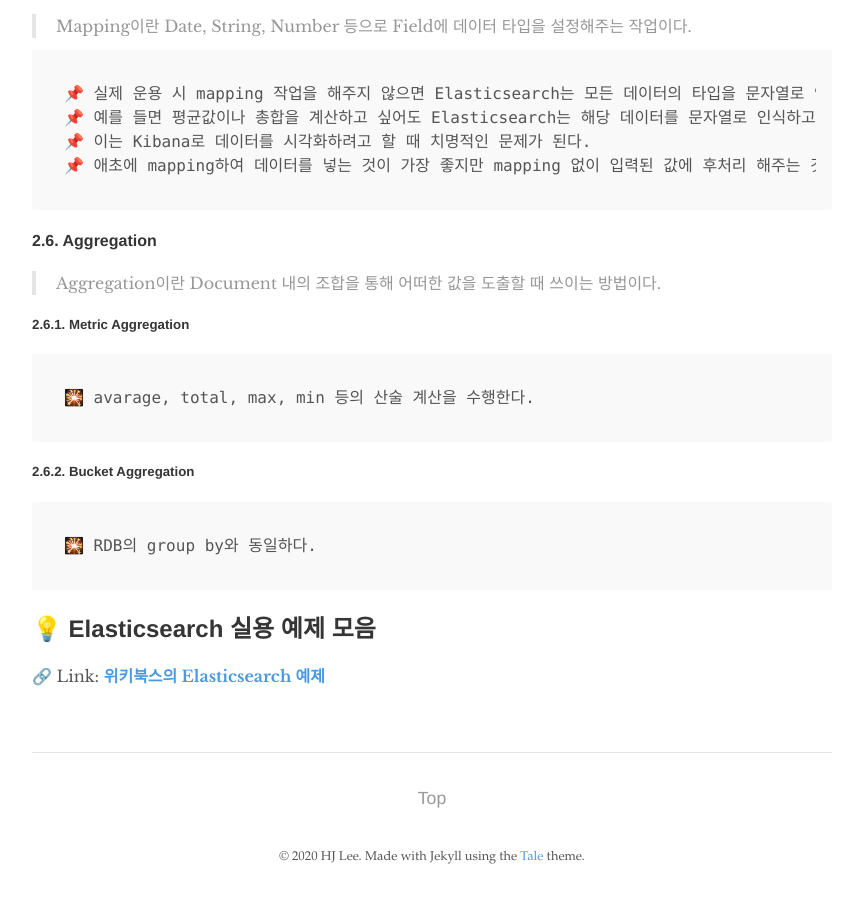
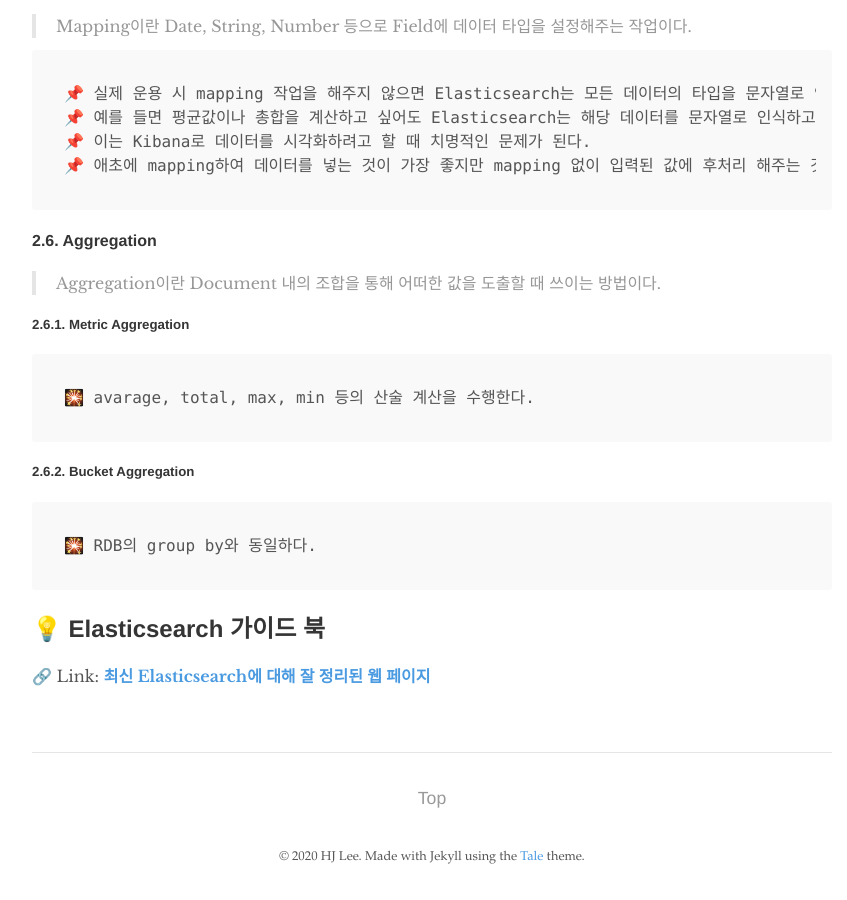
Before and after one commit to tales0210/tales0210.github.io, a Jekyll site: the page built from _posts/2020-03-26-elastic-apm-with-elasticsearch.md, in a window 1280 px wide and 900 px high, scrolled down 5618 px. Shown: the whole window, without its empty margins (208-1055 px from the left). Built offline with Jekyll 4.4.1, drawn with Linux system fonts in a browser that asks for light colours.

Commit message:
elasticsearch 가이드 북 링크 추가

```diff
--- a/_posts/2020-03-26-elastic-apm-with-elasticsearch.md
+++ b/_posts/2020-03-26-elastic-apm-with-elasticsearch.md
@@ -215,6 +215,6 @@ curl -XGET http://localhost:9200/classes/class/_search -d '{
 
     🎇 RDB의 group by와 동일하다.
 
-## 💡 Elasticsearch 실용 예제 모음
+## 💡 Elasticsearch 가이드 북
 
-🔗 Link: [**위키북스의 Elasticsearch 예제**](https://github.com/wikibook/elasticsearch "Elasticsearch 예제 보러가기")
+🔗 Link: [**최신 Elasticsearch에 대해 잘 정리된 웹 페이지**](https://esbook.kimjmin.net "Elasticsearch 가이드 북 보러가기")
```
